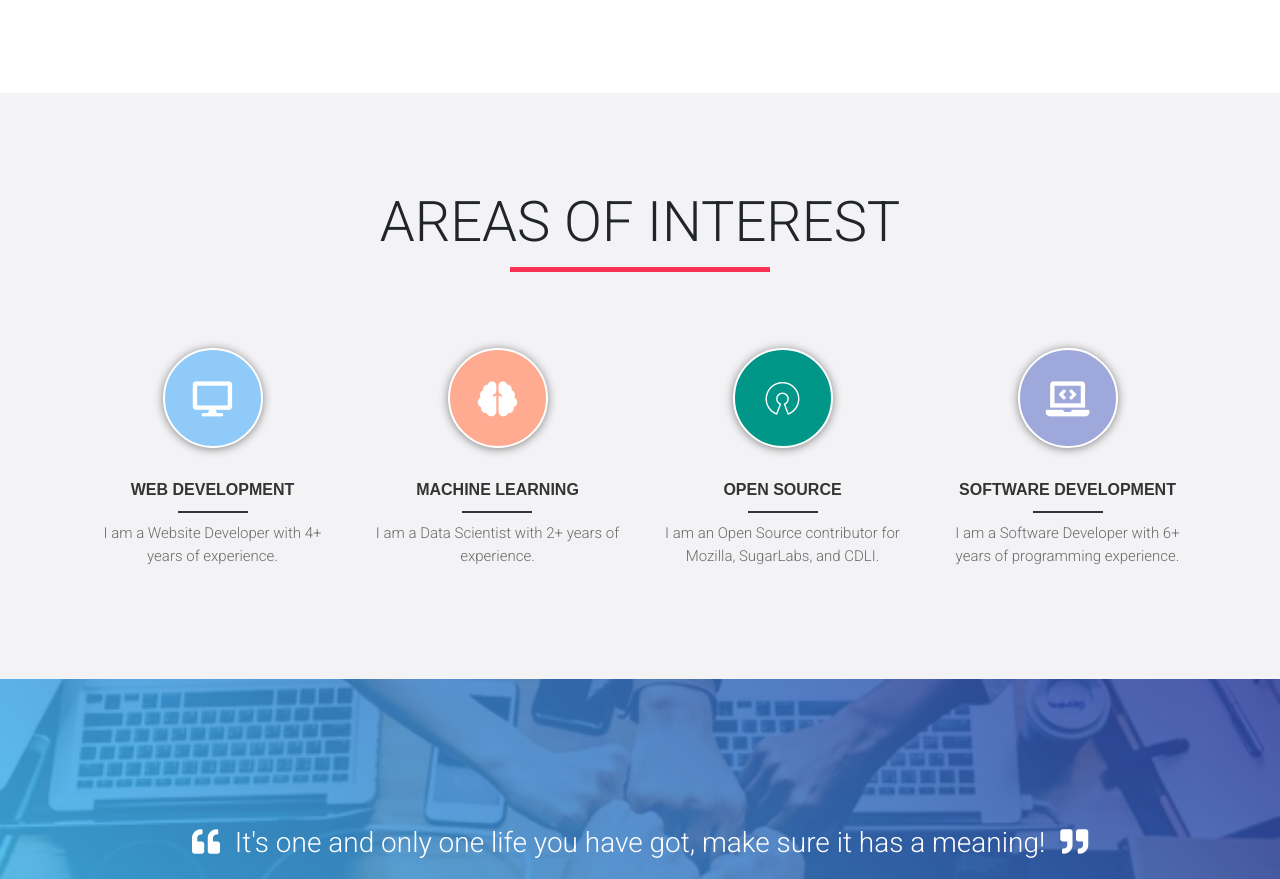
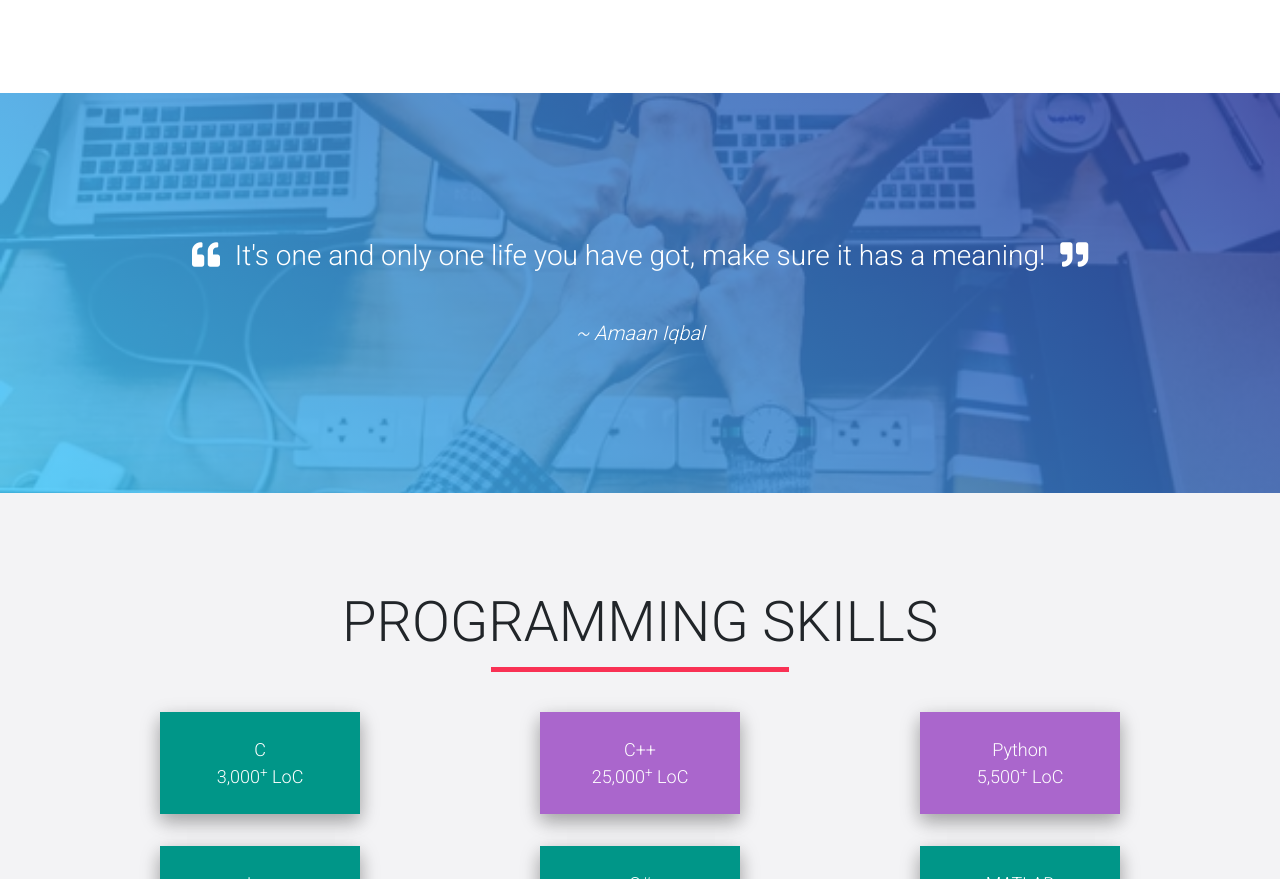
Before and after one commit to amaaniqbal/personal-website-2022, a plain HTML site: page index.html in a window 1280 px wide. Shown: the part 1334-2213 px from the top of the page. Drawn offline with nearby package versions, Linux system fonts and the light colour scheme; a web font is replaced by a local one.

Commit message:
feat: remove areas of interest

```diff
--- a/index.html
+++ b/index.html
@@ -220,73 +220,6 @@
       		</section>
     	</div>
     	<!-- /.First container -->
-
-		<!-- Areas of Interest container -->
-		<section id="interest-areas" class="py-5 bg-light-gray">
-			<div class="container screens">
-				<!--Secion heading-->
-				<div class="d-flex justify-content-center text-center mb-4">
-					<h2 class="text-uppercase text-center display-4 my-5 wow fadeIn bottom-border" data-wow-delay="0.2s">Areas Of Interest</h2>
-				</div>
-
-				<!--First row-->
-				<div class="row wow fadeIn mb-5" data-wow-delay="0.2s">
-					<div class="col-lg-3 col-md-6 text-center mt-1">
-						<div class="icon-area">
-							<div class="circle-icon">
-								<i class="fas fa-desktop bg-light-blue hoverable"></i>
-							</div>
-
-							<br>
-
-							<strong>WEB DEVELOPMENT</strong>
-							<p>I am a Website Developer with 4+ years of experience.</p>
-						</div>
-					</div>
-
-					<div class="col-lg-3 col-md-6 text-center mt-1">
-						<div class="icon-area">
-							<div class="circle-icon">
-								<i class="fas fa-brain bg-orange hoverable"></i>
-							</div>
-
-							<br>
-
-							<strong>MACHINE LEARNING</strong>
-							<p>I am a Data Scientist with 2+ years of experience.</p>
-						</div>
-					</div>
-
-					<div class="col-lg-3 col-md-6 text-center mt-1">
-						<div class="icon-area">
-							<div class="circle-icon">
-								<i class="fab fa-osi bg-green hoverable"></i>
-							</div>
-
-							<br>
-
-							<strong>OPEN SOURCE</strong>
-							<p>I am an Open Source contributor for Mozilla, SugarLabs, and CDLI.</p>
-						</div>
-					</div>
-
-					<div class="col-lg-3 col-md-6 text-center mt-1">
-						<div class="icon-area">
-							<div class="circle-icon">
-								<i class="fas fa-laptop-code bg-indigo hoverable"></i>
-							</div>
-
-							<br>
-
-							<strong>SOFTWARE DEVELOPMENT</strong>
-							<p>I am a Software Developer with 6+ years of programming experience.</p>
-						</div>
-					</div>
-				</div>
-				<!--/First row-->
-			</div>
-		</section>
-    	<!-- Areas of Interest container -->
 
 		<!--Streak-->
     	<div class="streak streak-photo streak-md" style="background-image:url('assets/img/help.webp')">
```
